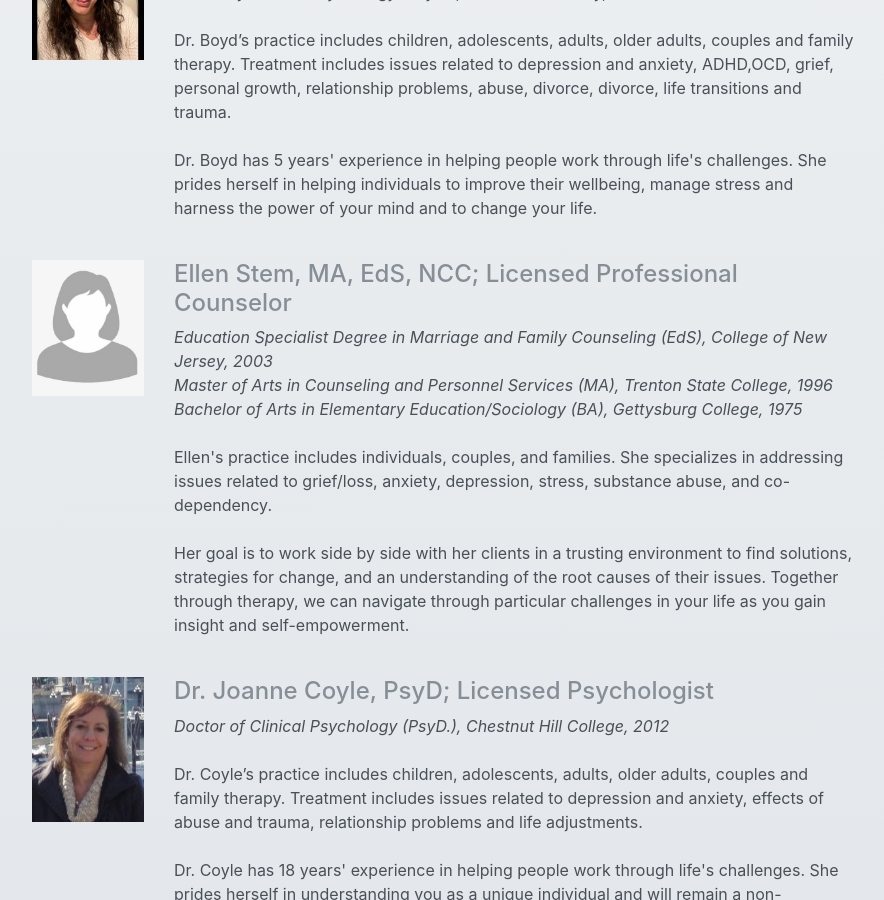
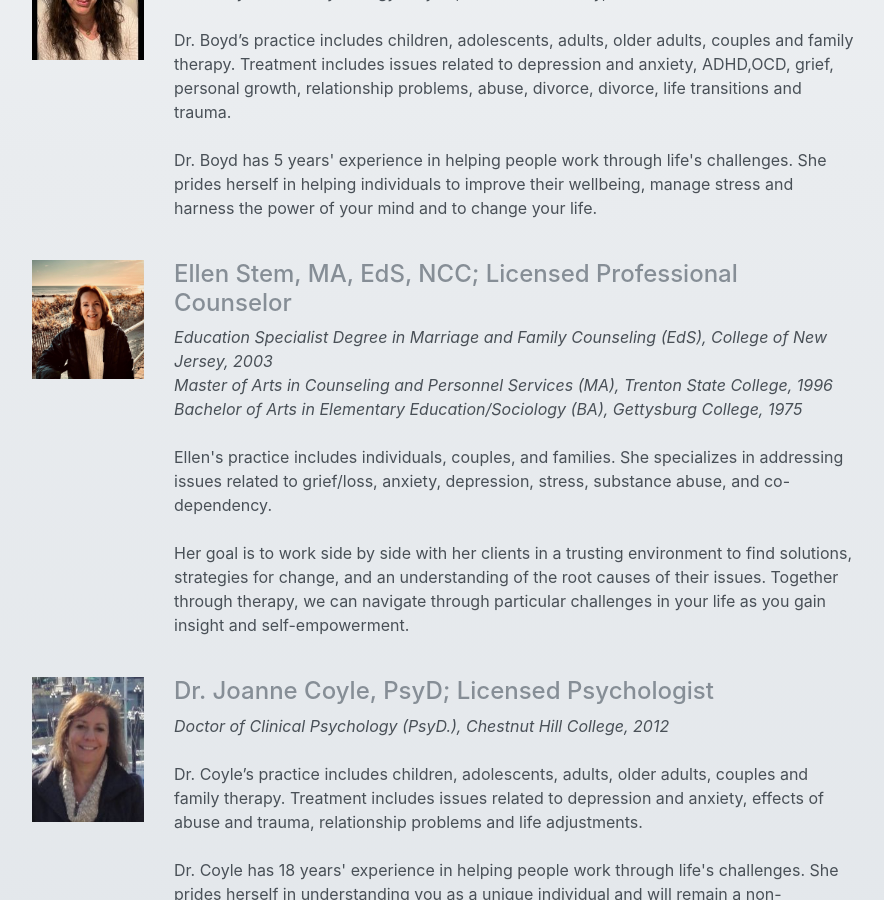
Before and after one commit to oc-point/oc-point.github.io, a Jekyll site: the page built from clinicians.md, in a window 1280 px wide and 900 px high, scrolled down 1256 px. Shown: the whole window, without its empty margins (197-1081 px from the left). Built offline with Jekyll 4.4.1, drawn with Linux system fonts in a browser that asks for light colours; nearby versions of some CDN libraries.

Commit message:
ellen's photo

```diff
--- a/_data/clinicians.yml
+++ b/_data/clinicians.yml
@@ -27,7 +27,7 @@
   - degree: Master of Arts in Counseling and Personnel Services (MA), Trenton State College, 1996
   - degree: Bachelor of Arts in Elementary Education/Sociology (BA), Gettysburg College, 1975
   summary: Ellen's practice includes individuals, couples, and families. She specializes in addressing issues related to grief/loss, anxiety, depression, stress, substance abuse, and co-dependency. <br><br> Her goal is to work side by side with her clients in a trusting environment to find solutions, strategies for change, and an understanding of the root causes of their issues. Together through therapy, we can navigate through particular challenges in your life as you gain insight and self-empowerment.
-  image: ./assets/imgs/empty_photo.png
+  image: ./assets/imgs/ellen_stem.jpg
 - title: Dr. Joanne Coyle, PsyD; Licensed Psychologist
   education:
   - degree: Doctor of Clinical Psychology (PsyD.), Chestnut Hill College, 2012
```
Also changed, not shown: assets/imgs/ellen_stem.jpg (added).
